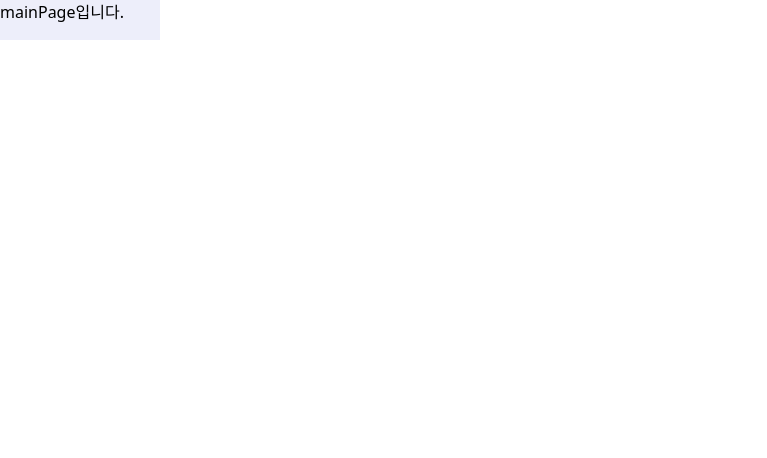
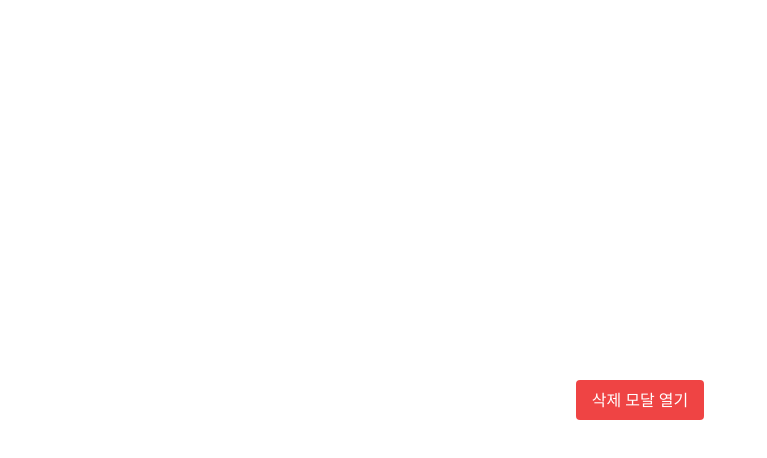
Before and after one commit to MARS-crew/mars6_VERP6_frontend, a React (Vite) app: page / in a window 1280 px wide. Shown: the top 458 px of the page, without its empty margins (0-767 px from the left). Built offline with nearby package versions, Linux system fonts and the light colour scheme.

Commit message:
fix: 모달 warning svg, padding, line height

```diff
--- a/src/components/Modal/ListDeleteModal.jsx
+++ b/src/components/Modal/ListDeleteModal.jsx
@@ -14,17 +14,22 @@ const ListDeleteModal = ({ onDelete, onCancel }) => {
       onClick = {handleOverlayClick}
     >
       <div
-        className = "bg-white w-[500px] h-[250px] rounded-[10px] flex flex-col items-center justify-center">
+        className = "bg-white w-[500px] h-[250px] rounded-[10px] flex flex-col items-center pt-[19px]">
+        <img
+                  src = {warningIcon}
+                  alt = "warning"
+                  className = "w-[38px] h-[33px] mb-4"
+                />
         <div className = "mb-2 space-y-2">
           <div className = "space-y-2">
-            <p id = "modal-title" className = "text-[20px] font-normald text-center">
+            <p id = "modal-title" className = "text-[20px] font-normal text-center leading-[25px]">
               리스트를 삭제하면 업데이트 히스토리도
             </p>
-            <p className = "text-[20px] font-normal text-center">
+            <p className = "text-[20px] font-normal text-center leading-[25px]">
               모두 삭제되며 복구할 수 없습니다.
             </p>
           </div>
-          <p className = "text-[20px] font-bold text-center">
+          <p className = "text-[20px] font-bold text-center leading-[25px]">
             정말 삭제하시겠습니까?
           </p>
         </div>
--- a/src/pages/mainPage/MainPage.jsx
+++ b/src/pages/mainPage/MainPage.jsx
@@ -1,7 +1,36 @@
-import React from "react";
+import React, { useState } from "react";
+import DocDeleteModal from '../../components/Modal/DocDeleteModal';
 
 function MainPage() {
-  return <div className="bg-[#edeefa] w-40 h-10">mainPage입니다.</div>;
+  const [showModal, setShowModal] = useState(false);
+
+  const handleDelete = () => {
+    console.log('Delete clicked');
+    setShowModal(false);
+  };
+
+  const handleCancel = () => {
+    console.log('Cancel clicked');
+    setShowModal(false);
+  };
+
+  return (
+    <div className = "h-screen flex items-center justify-center">
+      <button
+        onClick = {() => setShowModal(true)}
+        className = "px-4 py-2 bg-red-500 text-white rounded"
+      >
+        삭제 모달 열기
+      </button>
+
+      {showModal && (
+        <DocDeleteModal
+          onDelete = {handleDelete}
+          onCancel = {handleCancel}
+        />
+      )}
+    </div>
+  );
 }
 
 export default MainPage;
```
